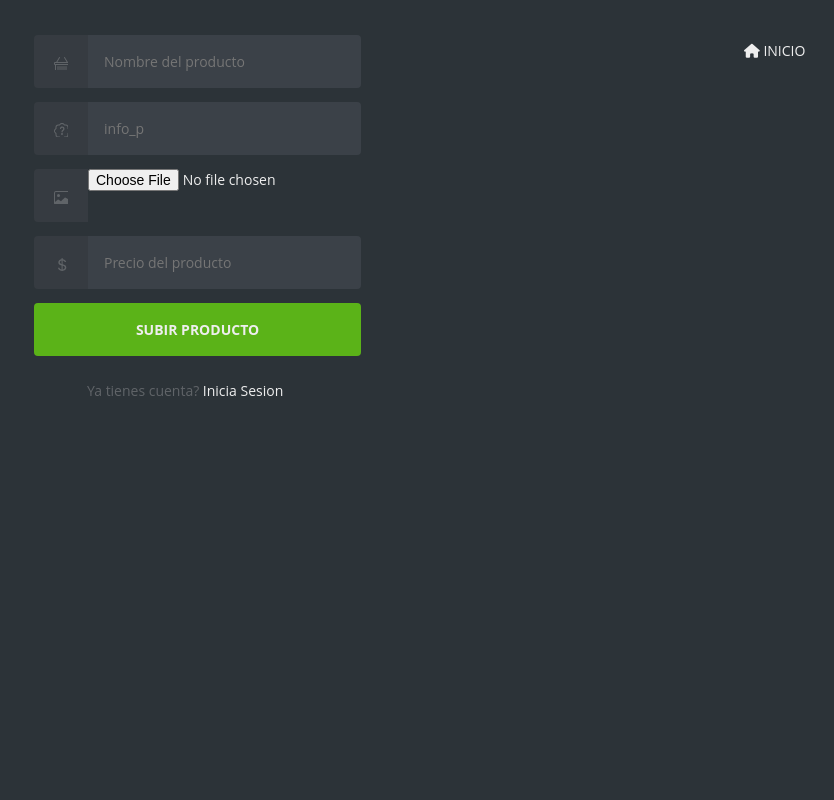
After one commit to KingQRool/Urban-Trade, a PHP site: page /PROYECTO/Views/CrearPublicacion.php in a window 1280 px wide. The commit adds this page. Shown: the whole page, without its empty margins (446-1280 px from the left). Run offline with PHP 8.4, Linux system fonts and the light colour scheme; some libraries are stand-ins or nearby versions.

Commit message:
actualizacion

```diff
--- a/Models/Users.php
+++ b/Models/Users.php
@@ -16,7 +16,7 @@ class User{
     {
         include '../Config/Conexion.php';
         $conexion = new Conexion();
-        $sql = "INSERT INTO usuariosr (nombreu,emailu,contrasenau,centrou,foto,foto_url) VALUES (?,?,?,?,?,?)";
+        $sql = "INSERT INTO tbl_usuarios_registrado (nombreu,emailu,contrasenau,centrou,foto,foto_url) VALUES (?,?,?,?,?,?)";
         $insertar = $conexion->stm->prepare($sql);
         $insertar->bindParam(1,$this->nombreu);
         $insertar->bindParam(2,$this->emailu);
--- /dev/null
+++ b/Views/CrearPublicacion.php
@@ -0,0 +1,98 @@
+<!DOCTYPE html>
+<html lang="en">
+<head>
+    <meta charset="UTF-8">
+    <meta http-equiv="X-UA-Compatible" content="IE=edge">
+    <meta name="viewport" content="width=device-width, initial-scale=1.0">
+    <link rel="stylesheet" href="../Public/css/register.css">
+    <script src="https://kit.fontawesome.com/357827b059.js" crossorigin="anonymous"></script>
+    <title>Document</title>
+</head>
+<body>
+<body class="align">
+<div class="Inicio">
+    <a href="../index.html">
+      <i class="fa-solid fa-house"></i>
+      INICIO
+    </a>
+</div>
+<div class="grid">
+
+  <form action="https://httpbin.org/post" method="POST" class="form login">
+
+    <div class="form__field">
+      <label for="nombre_p"><svg class="icon">
+          <use xlink:href="#icon-basket"></use>
+        </svg><span class="hidden">Nombre Del Producto</span></label>
+      <input id="product_name" type="text" name="nombre_P" class="form__input" placeholder="Nombre del producto" required>
+    </div>
+
+    <div class="form__field">
+      <label for="info_p"><svg class="icon">
+          <use xlink:href="#icon-info"></use>
+        </svg><span class="hidden">Información del producto</span></label>
+      <input id="info_p" type="text" name="info_p" class="form__input" placeholder="info_p" >
+    </div>
+
+    <div class="form__field">
+      <label for="foto_p"><svg class="icon">
+          <use xlink:href="#icon-photo"></use>
+        </svg><span class="hidden">Imagen Producto</span></label>
+      <input type="file" id="foto_p" type="text" name="photo_p" class="form__input" placeholder="foto_p" accept=".jpg, .png, .gif, .pdf" required>
+    </div>
+
+    <div class="form__field">
+      <label for="precios_p"><svg class="icon">
+          <use xlink:href="#icon-price"></use>
+        </svg><span class="hidden">Precio Del Producto</span></label>
+      <input id="precios_p" type="text" name="precios_p" class="form__input" placeholder="Precio del producto" required>
+    </div>
+
+
+    <div class="form__field">
+      <input type="submit" value="Subir Producto">
+    </div>
+
+  </form>
+
+  <p class="text--center">Ya tienes cuenta? <a href="login.php">Inicia Sesion</a> <svg class="icon">
+      <use xlink:href="#icon-arrow-right"></use>
+    </svg></p>
+
+</div>
+
+<!-- //  ICONO PRODUCTO  -->
+<svg xmlns="http://www.w3.org/2000/svg" width="16" height="16" fill="currentColor" class="bi bi-basket" viewBox="0 0 16 16">
+<symbol id="icon-basket">
+  <path d="M5.757 1.071a.5.5 0 0 1 .172.686L3.383 6h9.234L10.07 1.757a.5.5 0 1 1 .858-.514L13.783 6H15a1 1 0 0 1 1 1v1a1 1 0 0 1-1 1v4.5a2.5 2.5 0 0 1-2.5 2.5h-9A2.5 2.5 0 0 1 1 13.5V9a1 1 0 0 1-1-1V7a1 1 0 0 1 1-1h1.217L5.07 1.243a.5.5 0 0 1 .686-.172zM2 9v4.5A1.5 1.5 0 0 0 3.5 15h9a1.5 1.5 0 0 0 1.5-1.5V9H2zM1 7v1h14V7H1zm3 3a.5.5 0 0 1 .5.5v3a.5.5 0 0 1-1 0v-3A.5.5 0 0 1 4 10zm2 0a.5.5 0 0 1 .5.5v3a.5.5 0 0 1-1 0v-3A.5.5 0 0 1 6 10zm2 0a.5.5 0 0 1 .5.5v3a.5.5 0 0 1-1 0v-3A.5.5 0 0 1 8 10zm2 0a.5.5 0 0 1 .5.5v3a.5.5 0 0 1-1 0v-3a.5.5 0 0 1 .5-.5zm2 0a.5.5 0 0 1 .5.5v3a.5.5 0 0 1-1 0v-3a.5.5 0 0 1 .5-.5z"/> </symbol>
+</svg>
+<!-- //  ICONO PRODUCTO  -->
+
+<!-- ICONO INFORMACION -->
+<svg xmlns="http://www.w3.org/2000/svg" width="16" height="16" fill="currentColor" class="bi bi-patch-question" viewBox="0 0 16 16">
+<symbol id="icon-info">
+  <path d="M8.05 9.6c.336 0 .504-.24.554-.627.04-.534.198-.815.847-1.26.673-.475 1.049-1.09 1.049-1.986 0-1.325-.92-2.227-2.262-2.227-1.02 0-1.792.492-2.1 1.29A1.71 1.71 0 0 0 6 5.48c0 .393.203.64.545.64.272 0 .455-.147.564-.51.158-.592.525-.915 1.074-.915.61 0 1.03.446 1.03 1.084 0 .563-.208.885-.822 1.325-.619.433-.926.914-.926 1.64v.111c0 .428.208.745.585.745z"/>
+  <path d="m10.273 2.513-.921-.944.715-.698.622.637.89-.011a2.89 2.89 0 0 1 2.924 2.924l-.01.89.636.622a2.89 2.89 0 0 1 0 4.134l-.637.622.011.89a2.89 2.89 0 0 1-2.924 2.924l-.89-.01-.622.636a2.89 2.89 0 0 1-4.134 0l-.622-.637-.89.011a2.89 2.89 0 0 1-2.924-2.924l.01-.89-.636-.622a2.89 2.89 0 0 1 0-4.134l.637-.622-.011-.89a2.89 2.89 0 0 1 2.924-2.924l.89.01.622-.636a2.89 2.89 0 0 1 4.134 0l-.715.698a1.89 1.89 0 0 0-2.704 0l-.92.944-1.32-.016a1.89 1.89 0 0 0-1.911 1.912l.016 1.318-.944.921a1.89 1.89 0 0 0 0 2.704l.944.92-.016 1.32a1.89 1.89 0 0 0 1.912 1.911l1.318-.016.921.944a1.89 1.89 0 0 0 2.704 0l.92-.944 1.32.016a1.89 1.89 0 0 0 1.911-1.912l-.016-1.318.944-.921a1.89 1.89 0 0 0 0-2.704l-.944-.92.016-1.32a1.89 1.89 0 0 0-1.912-1.911l-1.318.016z"/>
+  <path d="M7.001 11a1 1 0 1 1 2 0 1 1 0 0 1-2 0z"/>
+  </symbol>
+</svg>
+
+<!-- ICONO INFORMACION -->
+
+<!-- ICONO IMAGEN -->
+<svg xmlns="http://www.w3.org/2000/svg" width="16" height="16" fill="currentColor" class="bi bi-image" viewBox="0 0 16 16">
+<symbol id="icon-photo">
+  <path d="M6.002 5.5a1.5 1.5 0 1 1-3 0 1.5 1.5 0 0 1 3 0z"/>
+  <path d="M2.002 1a2 2 0 0 0-2 2v10a2 2 0 0 0 2 2h12a2 2 0 0 0 2-2V3a2 2 0 0 0-2-2h-12zm12 1a1 1 0 0 1 1 1v6.5l-3.777-1.947a.5.5 0 0 0-.577.093l-3.71 3.71-2.66-1.772a.5.5 0 0 0-.63.062L1.002 12V3a1 1 0 0 1 1-1h12z"/></symbol>
+</svg>
+<!-- ICONO IMAGEN -->
+
+<!-- ICONO PRECIO -->
+<svg xmlns="http://www.w3.org/2000/svg" width="16" height="16" fill="currentColor" class="bi bi-currency-dollar" viewBox="0 0 16 16">
+<symbol id="icon-price">
+  <path d="M4 10.781c.148 1.667 1.513 2.85 3.591 3.003V15h1.043v-1.216c2.27-.179 3.678-1.438 3.678-3.3 0-1.59-.947-2.51-2.956-3.028l-.722-.187V3.467c1.122.11 1.879.714 2.07 1.616h1.47c-.166-1.6-1.54-2.748-3.54-2.875V1H7.591v1.233c-1.939.23-3.27 1.472-3.27 3.156 0 1.454.966 2.483 2.661 2.917l.61.162v4.031c-1.149-.17-1.94-.8-2.131-1.718H4zm3.391-3.836c-1.043-.263-1.6-.825-1.6-1.616 0-.944.704-1.641 1.8-1.828v3.495l-.2-.05zm1.591 1.872c1.287.323 1.852.859 1.852 1.769 0 1.097-.826 1.828-2.2 1.939V8.73l.348.086z"/>
+</svg></symbol>
+<!-- ICONO PRECIO -->
+</body>
+</body>
+</html>
--- a/Views/Publicaciones.php
+++ b/Views/Publicaciones.php
@@ -76,7 +76,8 @@ require '../Inc/Header.php';
         <div class=" col-md-12" id="">
           <h1 class="text-center" id="todaspublicaciones">TODAS LAS PUBLICACIONES</h1>
         </div>
-      </div>
+      </div><br><br>
+      <a id="myAnchor" class="btn btn-primary btn-xl text-uppercase" href="CrearPublicacion.php">CREAR UNA PUBLICAION</a>
       <br>
       <br>
 
--- a/index.html
+++ b/index.html
@@ -44,7 +44,7 @@
         <!-- CARROUSEL   Cambiar color de fondo style="background color" -->
     <section class="page-section" id="services" >
         <div class="text-center">
-            <h2 class="section-heading text-uppercase">¡ FORMA PARTE DE NUESTRA FAMILIA !</h2>
+            <h2 class="section-heading text-uppercase">¡ FORMA PARTE DE NUESTRA FAMILIA cec !</h2>
             <p class="section-subheading text-muted"> "Tu personalidad es tu marca"</p>
         </div>
         <div id="carouselExampleCaptions" class="carousel slide" data-bs-ride="false">
```
Also changed, not shown: Controllers/PublicatioController.php (added, +38 -0 lines), Controllers/UsersController.php (+17 -19 lines), Models/Publications.php (added, +36 -0 lines).
